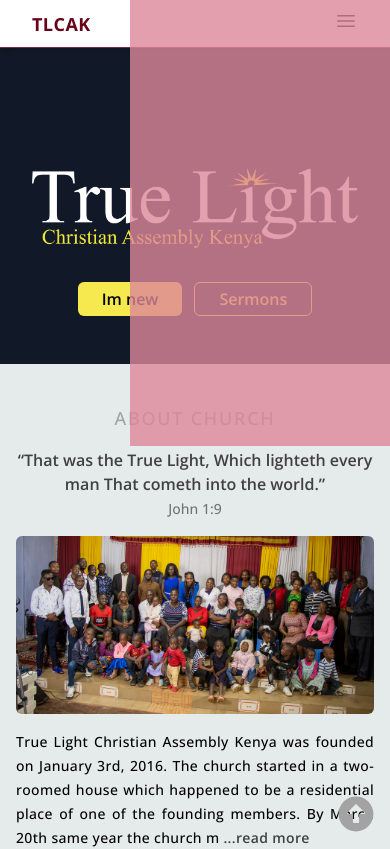
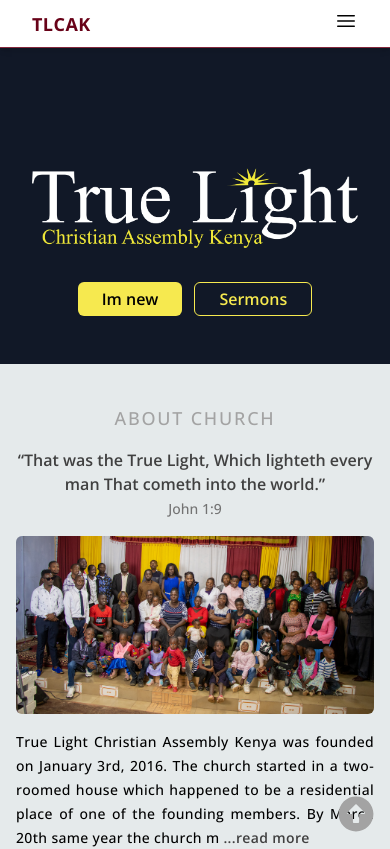
Before and after one commit to Ebenezr/tlcak, a Next.js app: page / in a window 390 px wide. Shown: the top 849 px of the page. Built offline with nearby package versions, Linux system fonts and the light colour scheme.

Commit message:
[REF] refactor mobile toggle menu function

```diff
--- a/components/Navigation.tsx
+++ b/components/Navigation.tsx
@@ -131,7 +131,7 @@ const Navigation = () => {
               viewBox="0 0 24 24"
               stroke-width="1.5"
               stroke="currentColor"
-              className="w-6 h-6 transition duration-150 ease-in-out"
+              className="w-6 h-6 transition duration-150 ease-in-out "
             >
               <path
                 stroke-linecap="round"
@@ -143,7 +143,9 @@ const Navigation = () => {
         </button>
       </div>
       {/* mobile overlay */}
-      <aside className="absolute h-[100vh] w-2/3 bg-primary-100/80 z-30 right-0"></aside>
+      {!isOpen ? (
+        <aside className="absolute h-[100vh] w-2/3 bg-primary-100/80 z-30 right-0"></aside>
+      ) : null}
     </nav>
   );
 };
```
